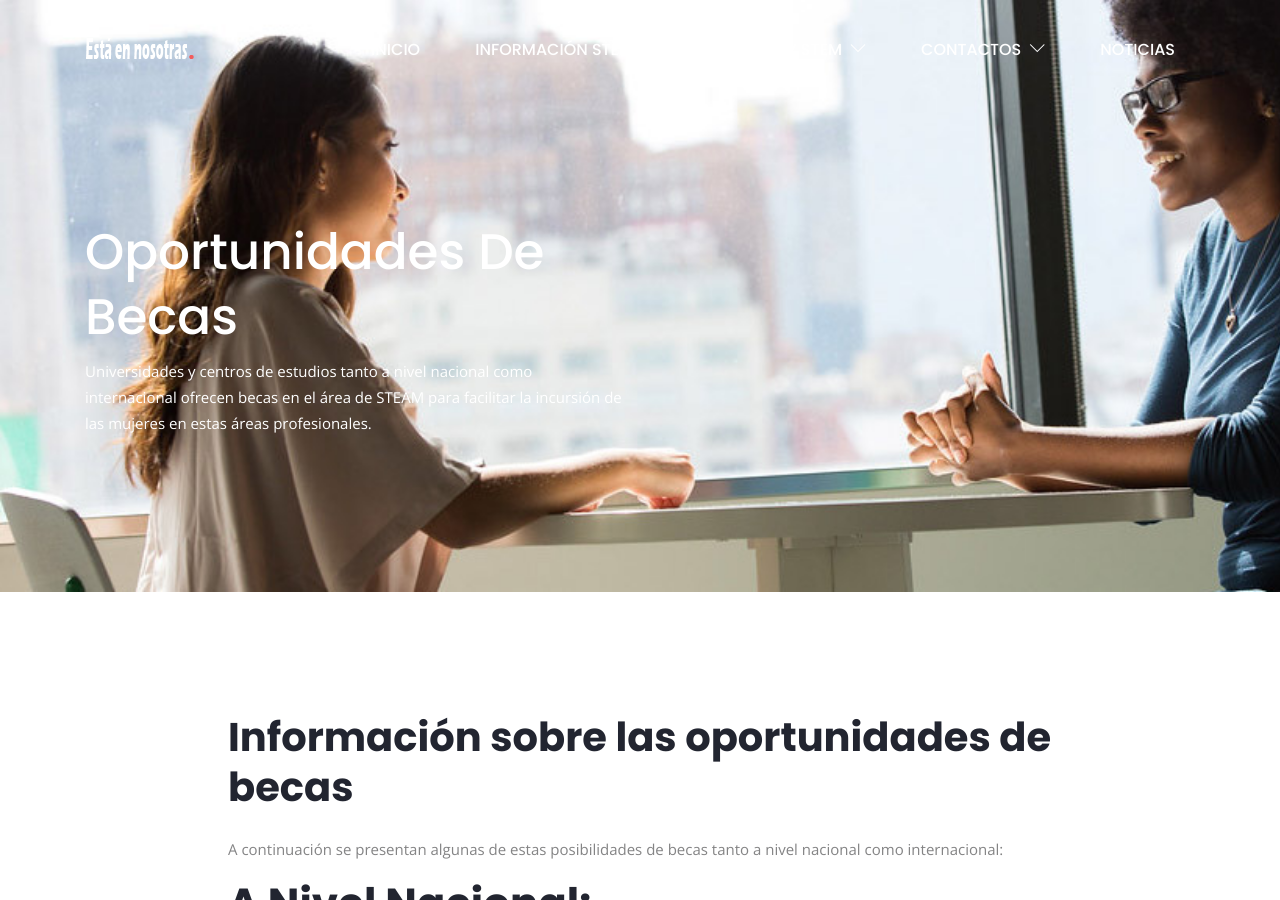
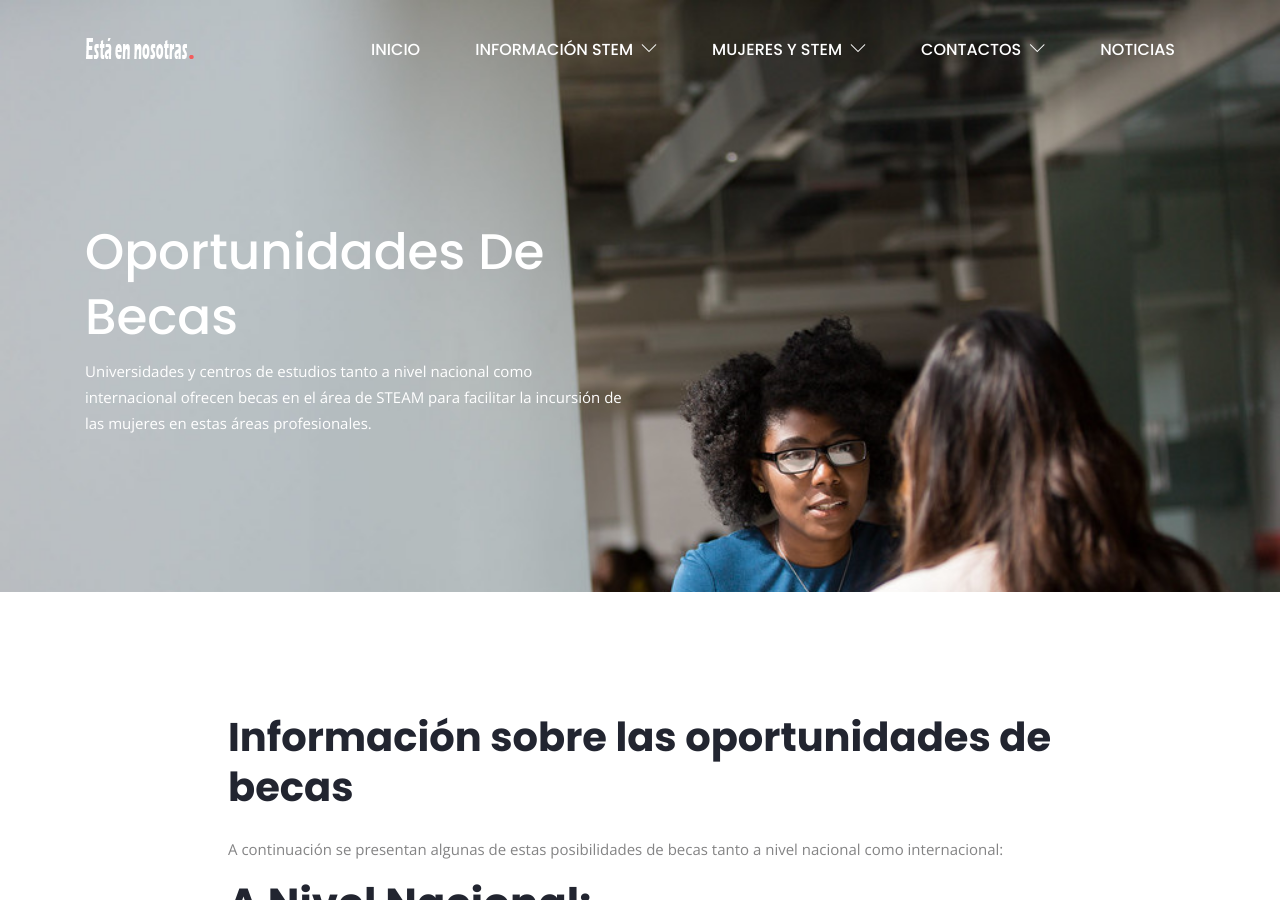
Before and after one commit to estaennosotraspiloto/estaennosotraspiloto, a Jekyll site: the page built from oportunidades-de-becas.html, in a window 1280 px wide and 900 px high. Built offline with Jekyll 4.4.1, drawn with Linux system fonts in a browser that asks for light colours.

Commit message:
Update from Forestry.io estaennosotraspiloto updated oportunidades-de-becas.html

```diff
--- a/oportunidades-de-becas.html
+++ b/oportunidades-de-becas.html
@@ -1,6 +1,6 @@
 ---
 layout: default
-header_image: "/assets/images/team/becas-4.jpg"
+header_image: "/assets/images/team/beca-5.jpg"
 title: Oportunidades de becas
 description: 'Universidades y centros de estudios tanto a nivel nacional como internacional
   ofrecen becas en el área de STEAM para facilitar la incursión de las mujeres en
```
